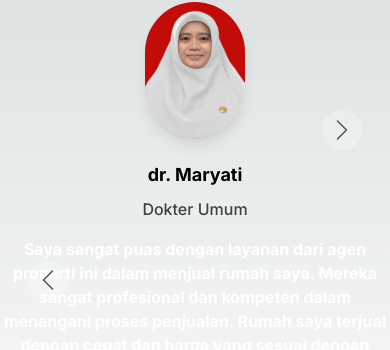
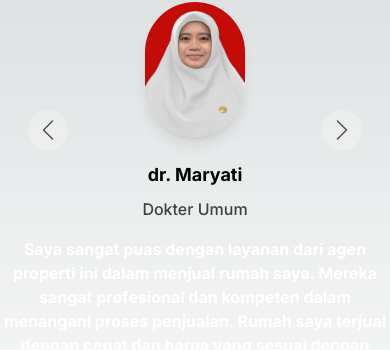
Before and after one commit to ubaybk/companyprofile, a Next.js app: page /testimonial in a window 390 px wide. Shown: the part 142-492 px from the top of the page. Built offline with nearby package versions, Linux system fonts and the light colour scheme.

Commit message:
testimonial

```diff
--- a/src/app/testimonial/page.tsx
+++ b/src/app/testimonial/page.tsx
@@ -96,7 +96,7 @@ const Testimonial: FC = () => {
           </div>
 
           <button
-            className=" absolute top-1/2 -translate-y-1/2 left-7 -mt-[150px] mt-auto lg:mt-[80px] lg:left-[300px] z-[1] flex items-center justify-center bg-white bg-opacity-25 p-2 rounded-full text-neutral-600 dark:text-neutral-300 hover:text-neutral-800 dark:hover:text-neutral-100 transition-all duration-300 ease-in-out transform-gpu focus:outline-none"
+            className=" absolute top-1/2 -translate-y-1/2 left-7 -mt-[150px] lg:mt-[80px] lg:left-[300px] z-[1] flex items-center justify-center bg-white bg-opacity-25 p-2 rounded-full text-neutral-600 dark:text-neutral-300 hover:text-neutral-800 dark:hover:text-neutral-100 transition-all duration-300 ease-in-out transform-gpu focus:outline-none"
             type="button"
             onClick={prevSlide}
           >
```
